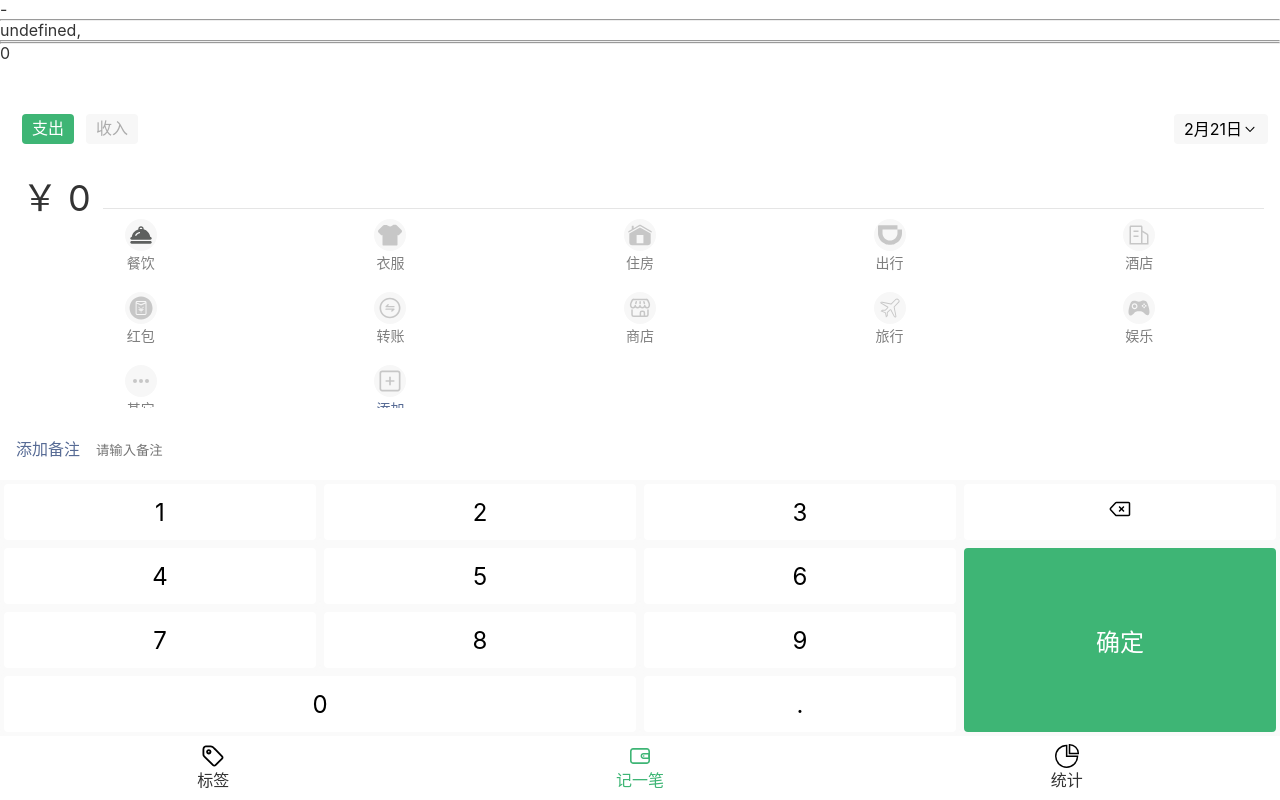
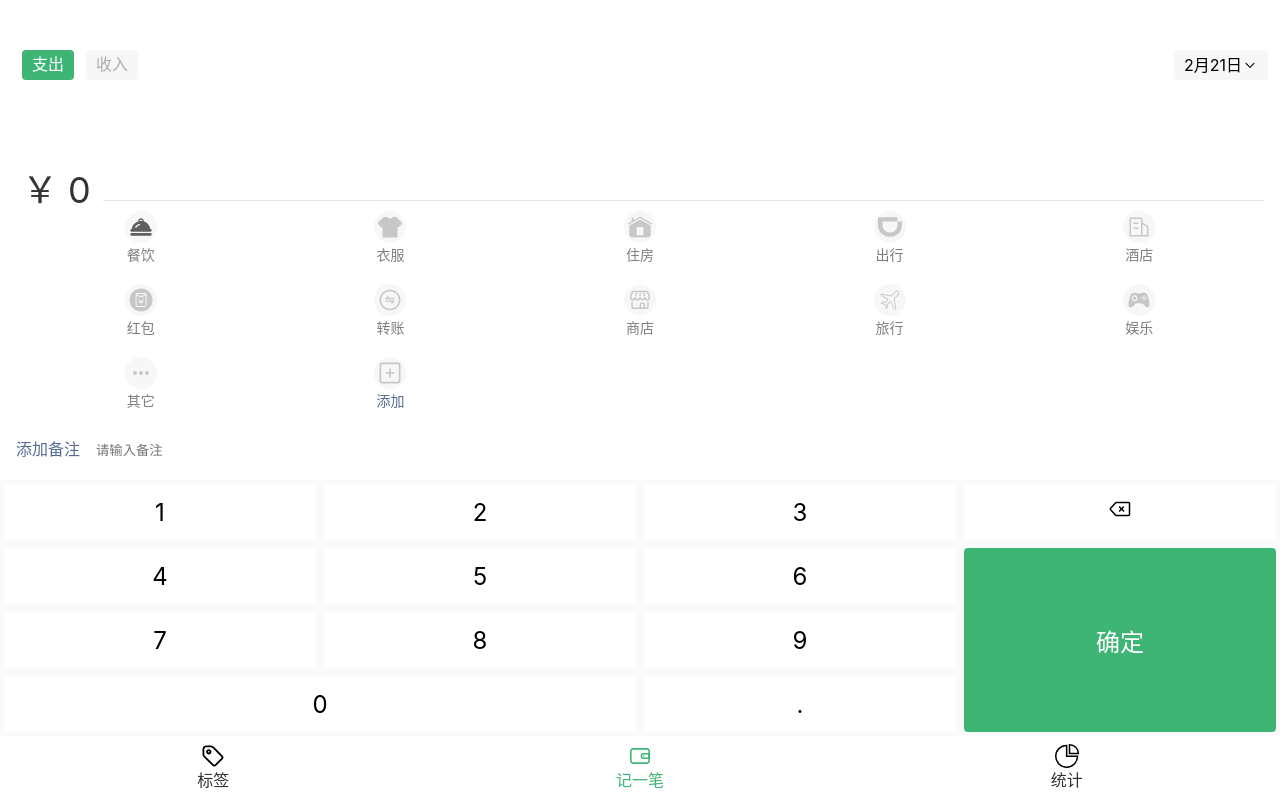
Before and after one commit to Yand-hi/Bookkeeping, a React app: page /#/money in a window 1280 px wide. Built offline with nearby package versions, Linux system fonts and the light colour scheme.

Commit message:
feat: toggle category change Tags style

```diff
--- a/src/views/Money.tsx
+++ b/src/views/Money.tsx
@@ -16,10 +16,10 @@ type Tag = {
   iconName: string,
   name: string
 }
-type Category = '-' | '+'
+type Category = '0' | '1'
 const Money = () => {
   const [selected, setSelected] = useState({
-    category: '-' as Category,
+    category: '0' as Category,
     tag: {} as Tag,
     note: '',
     amount: 0
@@ -32,16 +32,10 @@ const Money = () => {
   }
   return (
     <MyLayout>
-      {selected.category}
-      <hr/>
-      {selected.tag.iconName + ','}{selected.tag.name}
-      <hr/>
-      {selected.note}
-      <hr/>
-      {selected.amount}
       <CategorySection value={selected.category}
                        onChange={category => onChange({category})}/>
       <TagsSection value={selected.tag}
+                   category={selected.category}
                    onChange={tag => onChange({tag})}/>
       <NoteSection value={selected.note}
                    onChange={note => onChange({note})}/>
--- a/src/views/Money/CategorySection.tsx
+++ b/src/views/Money/CategorySection.tsx
@@ -33,30 +33,37 @@ const Wrapper = styled.section`
       border-radius: 4px;
       background: #f7f7f7;
 
-      &.selected {
+      &.selected0 {
         color: white;
         background: #3eb575;
+      }
+
+      &.selected1 {
+        color: white;
+        background: #f0b73a;
       }
     }
   }
 `;
 
-type Category = '-' | '+'
+type Category = '0' | '1'
 type Props = {
   value: Category,
   onChange: (category: Category) => void
 }
 const CategorySection: React.FC<Props> = (props) => {
-  const categoryMap = {'-': '支出', '+': '收入'}
+  const categoryMap = {'0': '支出', '1': '收入'}
   type Keys = keyof typeof categoryMap
-  const [categoryList] = useState<Keys[]>(['-', '+'])
+  const [categoryList] = useState<Keys[]>(['0', '1'])
   const category = props.value
   return (
     <Wrapper>
       <ul>
         {categoryList.map(item =>
           <li key={item}
-              className={category === item ? "selected" : ''}
+              className={
+                category === item ? "selected" + `${item}` : ''
+              }
               onClick={() => {
                 props.onChange(item)
               }}>
--- a/src/views/Money/NumberPadSection/Output.tsx
+++ b/src/views/Money/NumberPadSection/Output.tsx
@@ -4,7 +4,7 @@ import styled from 'styled-components'
 const Wrapper = styled.section`
   position: absolute;
   left: 10px;
-  top: 21vh;
+  top: 20vh;
 
   > .output {
     background: white;
--- a/src/views/Money/TagsSection.tsx
+++ b/src/views/Money/TagsSection.tsx
@@ -14,7 +14,7 @@ const Wrapper = styled.section`
 
   > ol {
     width: 100%;
-    height: 25vh;
+    height: 26vh;
     display: flex;
     border-top: 1px solid #e5e5e5;
     flex-wrap: wrap;
@@ -44,11 +44,23 @@ const Wrapper = styled.section`
         }
       }
 
-      &.selectedTag {
+      &.selectedTag0 {
         color: #3eb575;
 
         .icons {
           background: #3eb575;
+
+          .icon {
+            fill: white;
+          }
+        }
+      }
+
+      &.selectedTag1 {
+        color: #f0b73a;
+
+        .icons {
+          background: #f0b73a;
 
           .icon {
             fill: white;
@@ -69,11 +81,13 @@ type Tag = {
 }
 type Props = {
   value: Tag,
+  category: '0' | '1',
   onChange: (tag: Tag) => void
 }
 const TagsSection: React.FC<Props> = (props) => {
   const {tags, setTags} = useTags()
   const selectedTag = props.value
+  const category = props.category
   const addTag = () => {
     const tagName = window.prompt('请输入新标签名:')
     if (tagName) {
@@ -92,7 +106,7 @@ const TagsSection: React.FC<Props> = (props) => {
       <ol>
         {tags.map(tag =>
           <li key={tag.name}
-              className={tag === selectedTag ? 'selectedTag' : ''}
+              className={tag === selectedTag ? 'selectedTag' + `${category}` : ''}
               onClick={() => {
                 onToggleTag(tag)
               }}>
```
